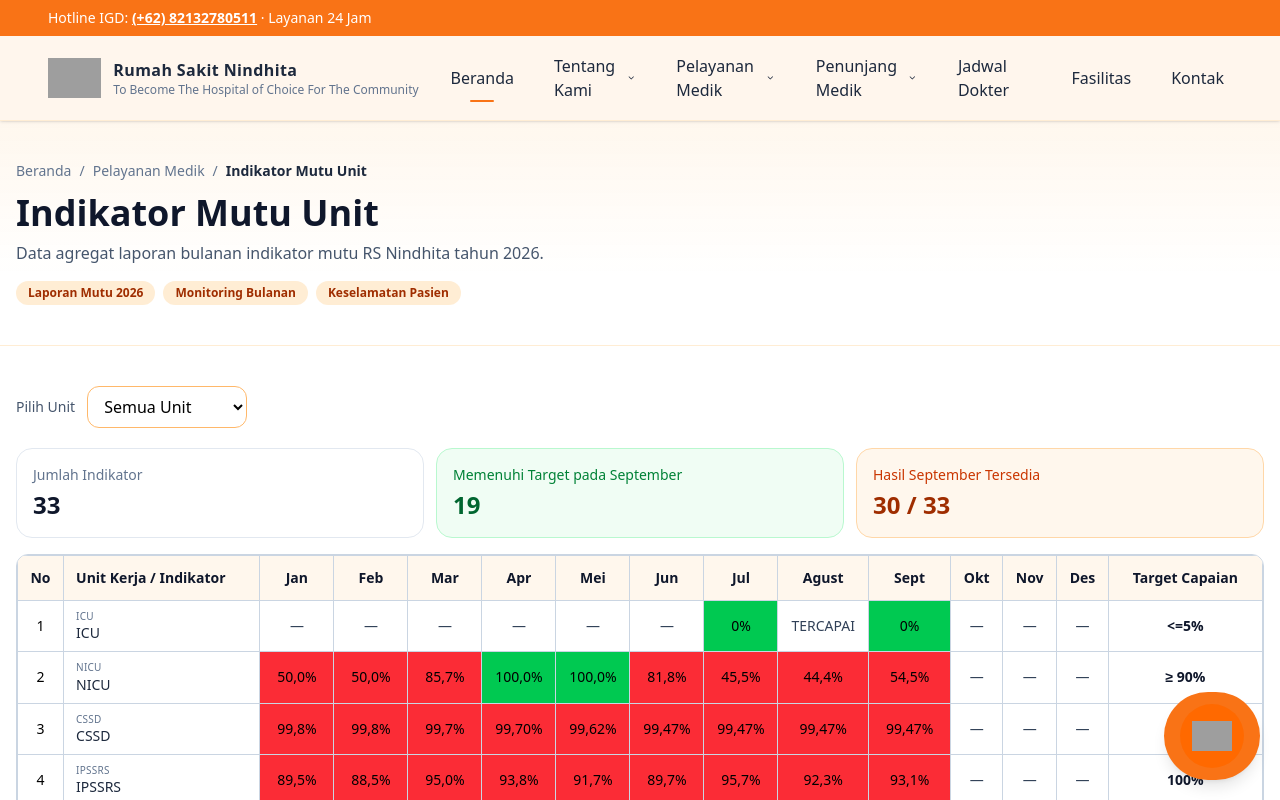
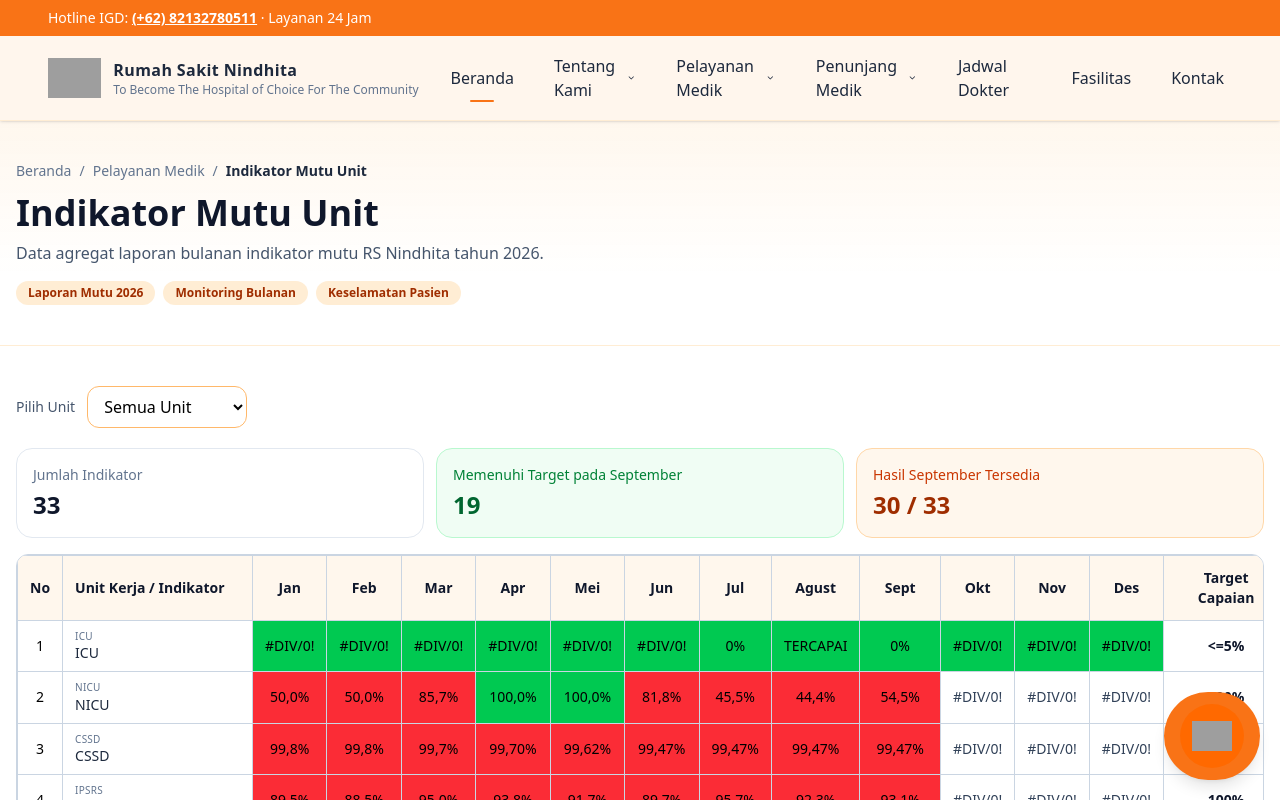
Before and after one commit to AriqoSukmaBA/webrsn2025, a React (Vite) app: page /mutu in a window 1280 px wide. Built offline with nearby package versions, Linux system fonts and the light colour scheme; grey boxes are pictures that could not be loaded.

Commit message:
Update MutuUnitPage.jsx
tes 2

```diff
--- a/src/pages/tentang/MutuUnitPage.jsx
+++ b/src/pages/tentang/MutuUnitPage.jsx
@@ -1,4 +1,3 @@
-
 import React, { useMemo, useState } from "react";
 import ServiceLayout from "../ServiceLayout.jsx";
 
@@ -8,59 +7,58 @@ const MONTHS = [
 ];
 
 // Format data:
-// [unit, nama indikator, target, [Jan, Feb, Mar, Apr, Mei, Jun, Jul, Agust, Sept]]
-// Bulan Okt–Des otomatis ditampilkan sebagai belum tersedia.
+// [unit, nama indikator, target, [Jan, Feb, Mar, Apr, Mei, Jun, Jul, Agust, Sept, Okt, Nov, Des]]
 const RAW_DATA = [
-  ["ICU", "ICU", "<=5%", ["—", "—", "—", "—", "—", "—", "0%", "TERCAPAI", "0%"]],
-  ["NICU", "NICU", "≥ 90%", ["50,0%", "50,0%", "85,7%", "100,0%", "100,0%", "81,8%", "45,5%", "44,4%", "54,5%"]],
-  ["CSSD", "CSSD", "100%", ["99,8%", "99,8%", "99,7%", "99,70%", "99,62%", "99,47%", "99,47%", "99,47%", "99,47%"]],
-  ["IPSSRS", "IPSSRS", "100%", ["89,5%", "88,5%", "95,0%", "93,8%", "91,7%", "89,7%", "95,7%", "92,3%", "93,1%"]],
-  ["Laboratorium", "LABORAT", "100%", ["100,0%", "100,0%", "100,0%", "100,0%", "100,0%", "100,0%", "100,0%", "97,0%", "100,0%"]],
-  ["Rekam Medis", "REKAM MEDIS", "80%", ["84%", "77%", "81%", "80%", "79%", "80%", "78%", "79%", "83%"]],
+  ["ICU", "ICU", "<=5%", ["#DIV/0!", "#DIV/0!", "#DIV/0!", "#DIV/0!", "#DIV/0!", "#DIV/0!", "0%", "TERCAPAI", "0%", "#DIV/0!", "#DIV/0!", "#DIV/0!"]],
+  ["NICU", "NICU", "≥90%", ["50,0%", "50,0%", "85,7%", "100,0%", "100,0%", "81,8%", "45,5%", "44,4%", "54,5%", "#DIV/0!", "#DIV/0!", "#DIV/0!"]],
+  ["CSSD", "CSSD", "100%", ["99,8%", "99,8%", "99,7%", "99,70%", "99,62%", "99,47%", "99,47%", "99,47%", "99,47%", "#DIV/0!", "#DIV/0!", "#DIV/0!"]],
+  ["IPSRS", "IPSRS", "100%", ["89,5%", "88,5%", "95,0%", "93,8%", "91,7%", "89,7%", "95,7%", "92,3%", "93,1%", "#DIV/0!", "#DIV/0!", "#DIV/0!"]],
+  ["Laboratorium", "LABORAT", "100%", ["100,0%", "100,0%", "100,0%", "100,0%", "100,0%", "100,0%", "100,0%", "97,0%", "100,0%", "#DIV/0!", "#DIV/0!", "#DIV/0!"]],
+  ["Rekam Medis", "REKAM MEDIS", "80%", ["84%", "77%", "81%", "80%", "79%", "80%", "79%", "78%", "83%", "#DIV/0!", "#DIV/0!", "#DIV/0!"]],
 
-  ["IGD", "a. IGD ERT", "100%", ["100,0%", "100,0%", "100,0%", "96,8%", "100,0%", "100,0%", "100,0%", "100,0%", "100,0%"]],
-  ["IGD", "b. IGD Identifikasi", "100%", ["100%", "100%", "100%", "100%", "100%", "100%", "100%", "100%", "100%"]],
+  ["IGD", "a. IGD ERT", "100%", ["100,0%", "100,0%", "100,0%", "96,8%", "100,0%", "100,0%", "100,0%", "100,0%", "100,0%", "#DIV/0!", "#DIV/0!", "#DIV/0!"]],
+  ["IGD", "b. IGD Identifikasi", "100%", ["100%", "100%", "100%", "100%", "100%", "100%", "100%", "100%", "100%", "#DIV/0!", "#DIV/0!", "#DIV/0!"]],
 
-  ["Rawat Inap", "a. IRNA HO", "≥ 95%", ["96%", "90%", "98%", "100%", "94%", "100%", "100%", "100%", "84%"]],
-  ["Rawat Inap", "b. IRNA Visite", ">80%", ["87%", "93%", "93%", "90%", "90%", "87%", "93%", "87%", "87%"]],
-  ["Rawat Inap", "c. IRNA CP", ">=80%", ["96%", "98%", "98%", "96%", "90%", "96%", "90%", "96%", "98%"]],
-  ["Rawat Inap", "d. IRNA Pasien jatuh", "0%", ["0%", "0%", "0%", "0%", "0%", "0%", "0%", "0%", "0%"]],
-  ["Rawat Inap", "e. IRNA komplain", ">=80%", ["83%", "90%", "100%", "75%", "100%", "100%", "80%", "100%", "80%"]],
-  ["Rawat Inap", "f. IRNA pencegahan", "100%", ["100%", "96%", "98%", "98%", "90%", "90%", "96%", "94%", "96%"]],
-  ["Rawat Inap", "g. IRNA Identifikasi", "100%", ["97%", "97%", "93%", "93%", "83%", "97%", "93%", "97%", "87%"]],
-  ["Rawat Inap", "h. IRNA kepuasan", ">76,61%", ["80%", "86%", "90%", "78%", "80%", "90%", "74%", "79%", "75%"]],
+  ["Rawat Inap", "a. IRNA HO", "≥ 95%", ["96%", "90%", "98%", "100%", "94%", "100%", "100%", "100%", "84%", "#DIV/0!", "#DIV/0!", "#DIV/0!"]],
+  ["Rawat Inap", "b. IRNA Visite", ">80%", ["87%", "93%", "93%", "90%", "90%", "87%", "100%", "93%", "87%", "#DIV/0!", "#DIV/0!", "#DIV/0!"]],
+  ["Rawat Inap", "c. IRNA CP", ">=80%", ["96%", "98%", "98%", "96%", "90%", "96%", "87%", "90%", "98%", "#DIV/0!", "#DIV/0!", "#DIV/0!"]],
+  ["Rawat Inap", "d. IRNA Pasien jatuh", "0%", ["0%", "0%", "0%", "0%", "0%", "0%", "0%", "0%", "0%", "#DIV/0!", "#DIV/0!", "#DIV/0!"]],
+  ["Rawat Inap", "e. IRNA komplain", ">=80%", ["83%", "90%", "100%", "75%", "100%", "100%", "80%", "100%", "80%", "#DIV/0!", "#DIV/0!", "#DIV/0!"]],
+  ["Rawat Inap", "f. IRNA pencegahan", "100%", ["100%", "96%", "98%", "98%", "90%", "90%", "96%", "94%", "96%", "#DIV/0!", "#DIV/0!", "#DIV/0!"]],
+  ["Rawat Inap", "g. IRNA Identifikasi", "100%", ["97%", "97%", "93%", "93%", "83%", "97%", "93%", "97%", "87%", "#DIV/0!", "#DIV/0!", "#DIV/0!"]],
+  ["Rawat Inap", "h. IRNA kepuasan", ">76,61%", ["80%", "86%", "90%", "78%", "80%", "90%", "79%", "74%", "75%", "#DIV/0!", "#DIV/0!", "#DIV/0!"]],
 
-  ["Gizi", "a. GIZI waktu makan", "≥ 90%", ["93%", "95%", "95%", "95%", "96%", "96%", "98%", "96%", "99%"]],
-  ["Gizi", "b. GIZI tepat diit", "≥ 95%", ["95%", "97%", "96%", "97%", "98%", "98%", "98%", "95%", "96%"]],
+  ["Gizi", "a. GIZI waktu makan", "≥ 90%", ["93%", "95%", "95%", "95%", "96%", "96%", "98%", "96%", "99%", "#DIV/0!", "#DIV/0!", "#DIV/0!"]],
+  ["Gizi", "b. GIZI tepat diit", "≥ 95%", ["95%", "97%", "96%", "97%", "98%", "98%", "98%", "95%", "96%", "#DIV/0!", "#DIV/0!", "#DIV/0!"]],
 
-  ["Ruang Bersalin", "a. R.Bersalin SC", ">80%", ["100%", "100%", "100%", "100%", "100%", "100%", "100%", "100%", "76%"]],
-  ["Ruang Bersalin", "b. R.Bersalin Kematian", "<1%", ["0%", "0%", "0%", "0%", "0%", "0%", "0%", "0%", "0%"]],
+  ["Ruang Bersalin", "a. R.Bersalin SC", ">80%", ["100%", "100%", "100%", "100%", "100%", "100%", "95%", "100%", "76%", "#DIV/0!", "#DIV/0!", "#DIV/0!"]],
+  ["Ruang Bersalin", "b. R.Bersalin Kematian", "<1%", ["0%", "0%", "0%", "0%", "0%", "0%", "100%", "0%", "0%", "#DIV/0!", "#DIV/0!", "#DIV/0!"]],
 
-  ["IBS", "a. IBS tepat tanda", "100%", ["100%", "100%", "100%", "100%", "100%", "100%", "100%", "100%", "100%"]],
-  ["IBS", "b. IBS tunda operasi", "<5%", ["0%", "0%", "0%", "0%", "0%", "2%", "14%", "0%", "3%"]],
+  ["IBS", "a. IBS tepat tanda", "100%", ["100%", "100%", "100%", "100%", "100%", "100%", "100%", "100%", "100%", "#DIV/0!", "#DIV/0!", "#DIV/0!"]],
+  ["IBS", "b. IBS tunda operasi", "<5%", ["0%", "0%", "0%", "0%", "0%", "2%", "14%", "0%", "3%", "#DIV/0!", "#DIV/0!", "#DIV/0!"]],
 
-  ["Farmasi", "a. FARMASI formas", ">=80%", ["92,0%", "94%", "96%", "96%", "92%", "92%", "92%", "90%", "96%"]],
-  ["Farmasi", "b. FARMASI ME", "100%", ["100,0%", "99,97%", "99,97%", "100,0%", "100%", "99,97%", "100%", "100%", "100%"]],
+  ["Farmasi", "a. FARMASI fornas", ">=80%", ["92,0%", "94%", "96%", "96%", "92%", "92%", "92%", "90%", "96%", "#DIV/0!", "#DIV/0!", "#DIV/0!"]],
+  ["Farmasi", "b. FARMASI ME", "100%", ["100,0%", "99,97%", "99,97%", "100,0%", "100%", "99,97%", "90%", "100%", "100%", "#DIV/0!", "#DIV/0!", "#DIV/0!"]],
 
-  ["Ambulans", "a. Ambulance 24 jam", "100%", ["100%", "100%", "100%", "100%", "100%", "100%", "100%", "100%", "100%"]],
-  ["Ambulans", 'b. Ambulance waktu <10"', ">95%", ["100%", "100%", "95%", "92%", "100%", "100%", "94%", "94%", "95%"]],
+  ["Ambulans", "a. Ambulance 24 jam", "100%", ["100%", "100%", "100%", "100%", "100%", "100%", "100%", "100%", "100%", "#DIV/0!", "#DIV/0!", "#DIV/0!"]],
+  ["Ambulans", 'b. Ambulance waktu <10"', ">95%", ["100%", "100%", "95%", "92%", "100%", "100%", "94%", "94%", "95%", "#DIV/0!", "#DIV/0!", "#DIV/0!"]],
 
-  ["Jenazah", "Jenazah", "100%", ["100%", "100%", "100%", "100%", "100%", "100%", "100%", "100%", "100%"]],
-  ["Anestesi", "Anastesi", "<6%", ["1%", "0%", "0%", "0%", "0%", "0%", "0%", "0%", "0%"]],
-  ["Kesling", "Kesling", "100%", ["100%", "100%", "100%", "100,0%", "99,3%", "99,3%", "100,0%", "99,5%", "100,00%"]],
-  ["Rawat Jalan", "Rawat jalan", ">=80%", ["90%", "94%", "96%", "90%", "84%", "90%", "96%", "86%", "84%"]],
+  ["Jenazah", "Jenazah", "100%", ["100%", "100%", "100%", "100%", "100%", "100%", "100%", "100%", "100%", "#DIV/0!", "#DIV/0!", "#DIV/0!"]],
+  ["Anestesi", "Anastesi", "<6%", ["1%", "0%", "0%", "0%", "0%", "0%", "100%", "0%", "0%", "#DIV/0!", "#DIV/0!", "#DIV/0!"]],
+  ["Kesling", "Kesling", "100%", ["100%", "100%", "100%", "100,0%", "99,3%", "99,3%", "100,0%", "99,5%", "100,00%", "#DIV/0!", "#DIV/0!", "#DIV/0!"]],
+  ["Rawat Jalan", "Rawat jalan", ">=80%", ["90%", "94%", "96%", "90%", "84%", "90%", "96%", "86%", "84%", "#DIV/0!", "#DIV/0!", "#DIV/0!"]],
 
-  ["Radiologi", "Radiologi", ">=80%", ["80%", "", "", "", "", "", "", "", ""]],
-  ["SIMRS", "SIMRS", "≥ 90%", ["", "", "", "", "", "", "", "", ""]],
-  ["Bank Darah", "Bank Darah", "Belum ditetapkan", ["", "", "", "", "", "", "", "", ""]],
+  ["Radiologi", "Radiologi", ">=80%", ["80%", "", "", "", "", "", "", "", "", "", "", ""]],
+  ["SIMRS", "SIMRS", "≥90%", ["", "", "", "", "", "", "", "", "", "", "", ""]],
+  ["Bank Darah", "Bank Darah", "Belum ditetapkan", ["", "", "", "", "", "", "", "", "", "", "", ""]],
 ];
 
 function getMonths(values) {
-  return [...values, ...Array(12 - values.length).fill("")];
+  return [...values, ...Array(12 - values.length).fill("—")];
 }
 
 function getPercent(value) {
-  if (!value || value === "—" || value === "TERCAPAI") return null;
+  if (!value || value === "—" || value === "TERCAPAI" || value === "#DIV/0!") return null;
   const match = String(value).match(/-?\d+(?:[,.]\d+)?/);
   return match ? Number(match[0].replace(",", ".")) : null;
 }
@@ -70,11 +68,15 @@ function getTargetNumber(target) {
   return match ? Number(match[0].replace(",", ".")) : null;
 }
 
-function evaluate(value, target) {
+function evaluate(value, target, unitName) {
+  // Jika unit adalah ICU, paksa selalu mengembalikan status "good" (hijau)
+  if (unitName === "ICU") return "good";
+
   if (
     !value ||
     value === "—" ||
     value === "TERCAPAI" ||
+    value === "#DIV/0!" ||
     target === "Belum ditetapkan"
   ) return "neutral";
 
@@ -103,20 +105,20 @@ function evaluate(value, target) {
   return "neutral";
 }
 
-function getCellStyle(value, target) {
-  const status = evaluate(value, target);
+function getCellStyle(value, target, unitName) {
+  const status = evaluate(value, target, unitName);
   if (status === "good") return "bg-green-500 text-black";
   if (status === "bad") return "bg-red-500 text-black";
   if (status === "neutral") return "bg-white text-slate-700";
   return "bg-white";
 }
 
-function ResultCell({ value, target }) {
-  const status = evaluate(value, target);
+function ResultCell({ value, target, unitName }) {
+  const status = evaluate(value, target, unitName);
 
   return (
     <td
-      className={`whitespace-nowrap border border-slate-300 px-3 py-2 text-center text-xs sm:text-sm ${getCellStyle(value, target)}`}
+      className={`whitespace-nowrap border border-slate-300 px-3 py-2 text-center text-xs sm:text-sm ${getCellStyle(value, target, unitName)}`}
       title={
         status === "good"
           ? "Memenuhi target berdasarkan evaluasi otomatis"
@@ -150,10 +152,10 @@ export default function MutuUnitPage() {
 
   const currentMonthValues = rows.map((row) => row.values[8]);
   const filled = currentMonthValues.filter(
-    (value) => value && value !== "—"
+    (value) => value && value !== "—" && value !== "#DIV/0!"
   ).length;
   const achieved = rows.filter(
-    (row) => evaluate(row.values[8], row.target) === "good"
+    (row) => evaluate(row.values[8], row.target, row.unitName) === "good"
   ).length;
 
   return (
@@ -256,6 +258,7 @@ export default function MutuUnitPage() {
                       key={`${row.ind}-${monthIndex}`}
                       value={value}
                       target={row.target}
+                      unitName={row.unitName}
                     />
                   ))}
                   <td className="border border-slate-300 bg-white px-3 py-2 text-center font-bold text-slate-900">
@@ -284,8 +287,7 @@ export default function MutuUnitPage() {
 
         <p className="mt-3 text-xs leading-relaxed text-slate-500">
           Sumber: Data agregat laporan bulanan indikator mutu RS Nindhita
-          tahun 2026. Data Oktober–Desember belum tersedia pada sumber yang
-          diberikan. Verifikasi kembali target dan evaluasi otomatis dengan
+          tahun 2026[cite: 1, 2]. Verifikasi kembali target dan evaluasi otomatis dengan
           definisi operasional setiap indikator sebelum digunakan sebagai
           laporan resmi.
         </p>
```
